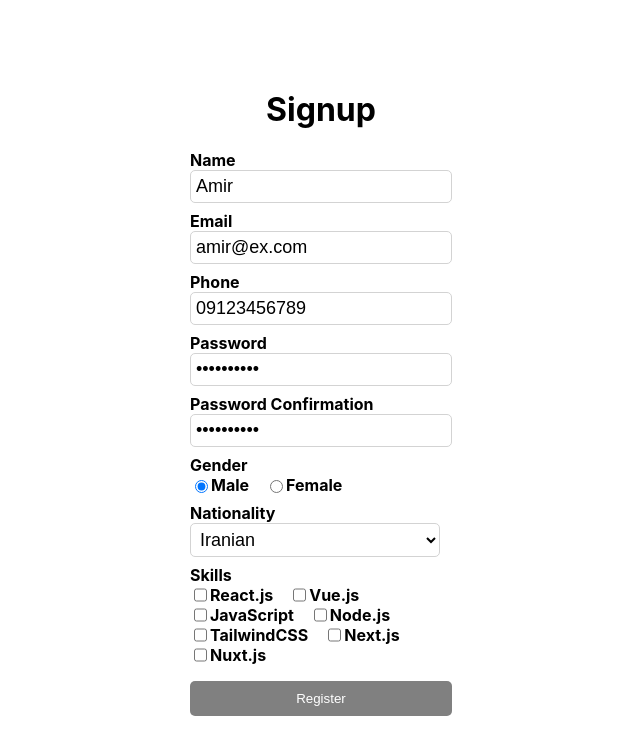
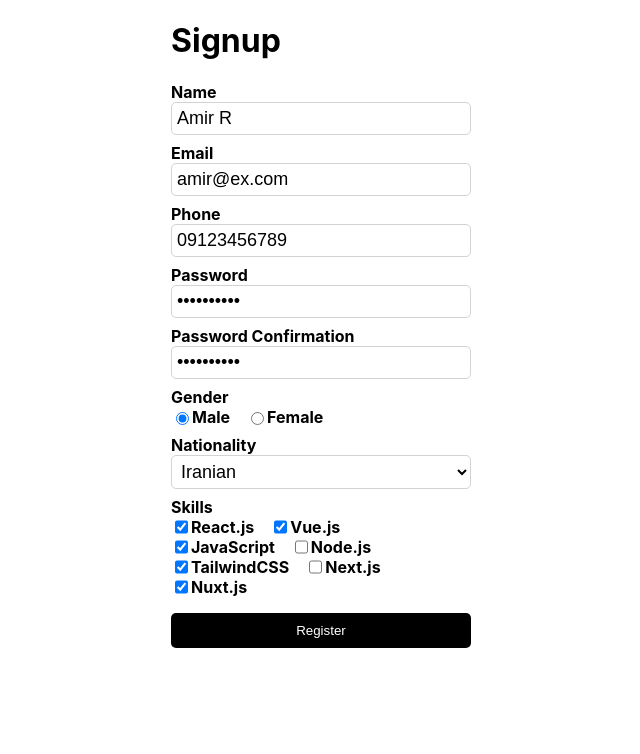
Before and after one commit to amir-rismani/formik-library, a React (Create React App) app: page / in a window 1280 px wide. Shown: the top 754 px of the page, without its empty margins (319-959 px from the left). Built offline with nearby package versions, Linux system fonts and the light colour scheme; data requests are answered from the project's data file.

Commit message:
fix style and  submit form data to db

```diff
--- a/data/db.json
+++ b/data/db.json
@@ -2,14 +2,20 @@
   "users": [
     {
       "id": 1,
-            "name": "Amir",
+      "name": "Amir R",
       "email": "amir@ex.com",
       "phone": "09123456789",
       "password": "@Qwsa1234!",
       "passwordConfirmation": "@Qwsa1234!",
       "gender": "male",
       "nationality": "IR",
-            "skills": []
+      "skills": [
+        "react.js",
+        "vue.js",
+        "tailwindcss",
+        "nuxt.js",
+        "javascript"
+      ]
     }
   ]
 }
--- a/package.json
+++ b/package.json
@@ -9,6 +9,7 @@
     "react-dom": "^18.2.0",
     "react-scripts": "5.0.1",
     "react-select": "^5.7.3",
+    "react-toastify": "^9.1.3",
     "web-vitals": "^2.1.4",
     "yup": "^1.2.0"
   },
--- a/src/App.css
+++ b/src/App.css
@@ -3,7 +3,6 @@
   flex-direction: column;
   justify-content: center;
   align-items: center;
-  height: 100vh;
 }
 form{
   display: flex;
--- a/src/components/SignupForm/SignupForm.jsx
+++ b/src/components/SignupForm/SignupForm.jsx
@@ -6,9 +6,7 @@ import CheckBoxGroup from "../common/CheckBoxGroup/CheckBoxGroup";
 import Input from "../common/Input/Input";
 import RadioGroup from "../common/RadioGroup/RadioGroup";
 import Select from "../common/Select/Select";
-
 import styles from "./SignupForm.module.css";
-
 
 // 1. State managment
 const initialValues = {
@@ -26,7 +24,9 @@ const initialValues = {
 
 // 2. Handle submittion
 const onSubmit = (values) => {
-    console.log(values);
+    axios.put(`http://localhost:3001/users/1`, values)
+        .then(res => alert('Information has been successfully registered.'))
+        .catch(err => console.log(err));
 }
 
 // 3. Handle validation
@@ -69,7 +69,6 @@ const skills = [
     { label: 'Nuxt.js', value: 'nuxt.js' },
 ];
 
-
 const nationality = [
     { label: 'Select a nationality', value: "" },
     { label: 'Iranian', value: 'IR' },
@@ -80,6 +79,7 @@ const nationality = [
 const SignupForm = () => {
     const [saveData, setSaveData] = useState(null);
     const formik = useFormik({ initialValues: saveData || initialValues, onSubmit, validationSchema, validateOnMount: true, enableReinitialize: true });
+
     useEffect(() => {
         axios.get('http://localhost:3001/users/1')
             .then(res => setSaveData(res.data))
@@ -87,7 +87,7 @@ const SignupForm = () => {
     }, []);
 
     return (
-        <div className="App">
+        <div className={styles.signup}>
             <h1>Signup</h1>
             <form onSubmit={formik.handleSubmit}>
                 <Input label="Name" name="name" formik={formik} />
@@ -101,7 +101,6 @@ const SignupForm = () => {
                 <button type='submit' disabled={!formik.isValid}>Register</button>
             </form>
         </div>
-
     );
 }
 
--- a/src/components/SignupForm/SignupForm.module.css
+++ b/src/components/SignupForm/SignupForm.module.css
@@ -0,0 +1,11 @@
+.signup{
+    display: flex;
+    flex-direction: column;
+    width: 300px;
+}
+
+@media screen and (max-width: 480px) {
+    .signup {
+        width: 90%;
+    }
+}
--- a/src/components/common/CheckBoxGroup/CheckBoxGroup.module.css
+++ b/src/components/common/CheckBoxGroup/CheckBoxGroup.module.css
@@ -2,5 +2,4 @@
     display: flex;
     justify-content: flex-start;
     flex-wrap: wrap;
-    width: 250px;
 }
--- a/src/components/common/Input/Input.module.css
+++ b/src/components/common/Input/Input.module.css
@@ -1,6 +1,8 @@
 .formControl {
     margin-bottom: .5rem;
     text-align: left;
+    display: flex;
+    flex-direction: column;
 }
 
 label {
@@ -11,12 +13,12 @@ label {
 input[type=text],
 input[type=password],
 input[type=email] {
-    width: 250px;
     border: 1px solid lightgray;
     border-radius: 5px;
     font-size: large;
     padding: 5px;
     outline: none;
+    flex-grow: 1;
 }
 
 input:focus {
--- a/src/components/common/RadioGroup/RadioGroup.module.css
+++ b/src/components/common/RadioGroup/RadioGroup.module.css
@@ -2,5 +2,4 @@
     display: flex;
     justify-content: flex-start;
     flex-wrap: wrap;
-    width: 250px;
 }
--- a/src/components/common/Select/Select.module.css
+++ b/src/components/common/Select/Select.module.css
@@ -1,4 +1,6 @@
 .formControl {
+    display: flex;
+    flex-direction: column;
     margin: .5rem 0;
     text-align: left;
 }
@@ -9,13 +11,13 @@ label {
 }
 
 select {
-    width: 250px;
     border: 1px solid lightgray;
     border-radius: 5px;
     font-size: large;
     padding: 5px;
     outline: none;
     background: none;
+    flex-grow: 1;
 }
 
 select:focus {
```
Also changed, not shown: 1 other file (tests, documents, lock files or other folders). Lines whose indentation alone changed are shown as unchanged.
